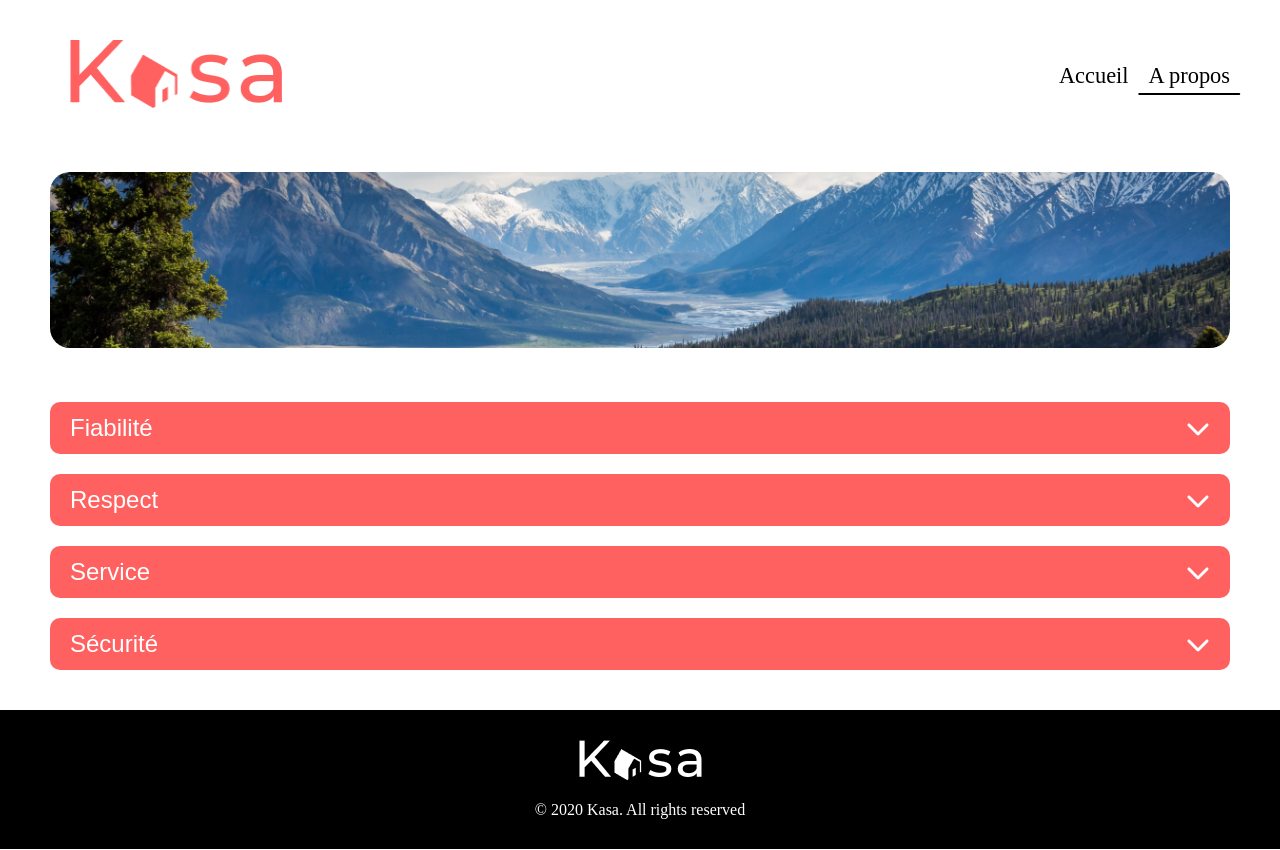
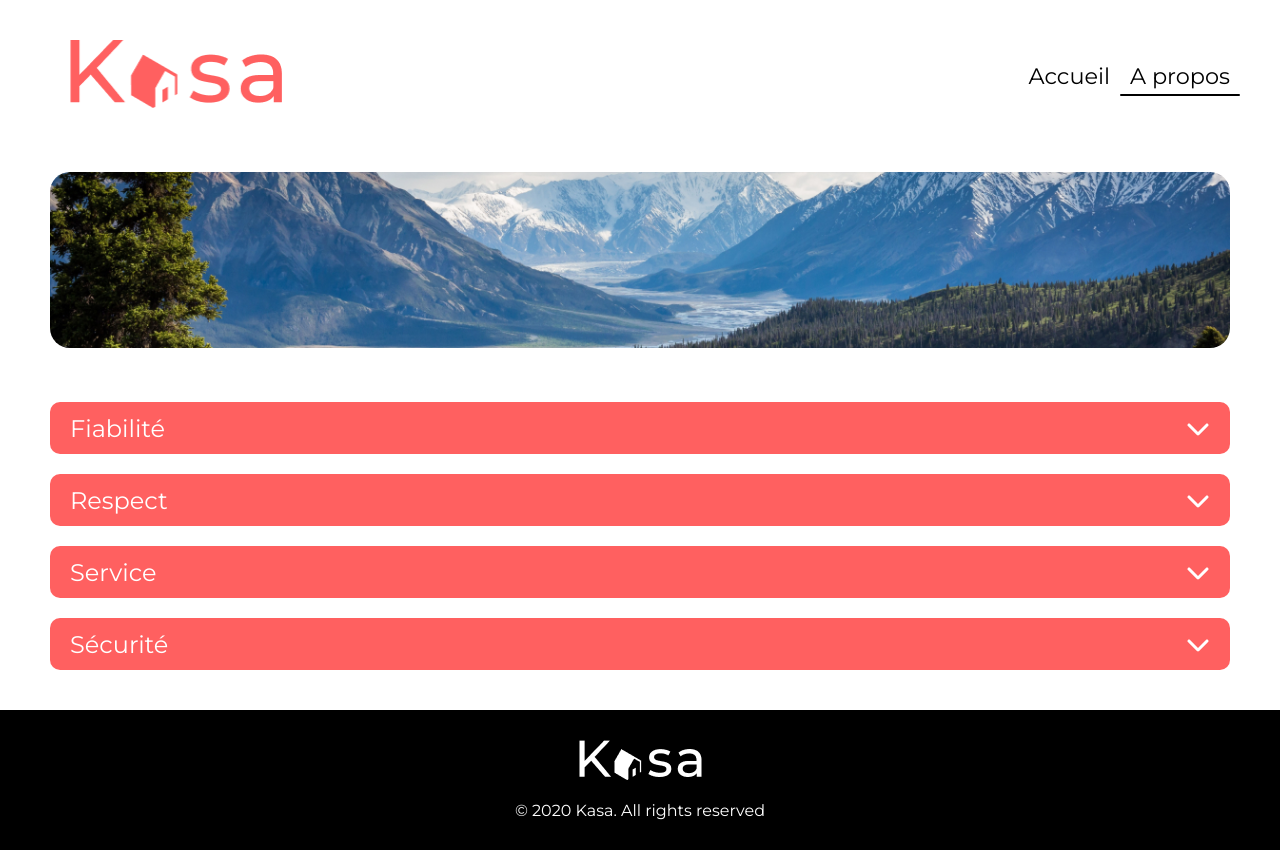
Before and after one commit to flowxt/Kasa, a React (Create React App) app: page /about in a window 1280 px wide. Built offline with nearby package versions, Linux system fonts and the light colour scheme.

Commit message:
Branch toggleButton

```diff
--- a/public/index.html
+++ b/public/index.html
@@ -9,6 +9,12 @@
       name="description"
       content="Web site created using create-react-app"
     />
+    <link rel="preconnect" href="https://fonts.googleapis.com" />
+    <link rel="preconnect" href="https://fonts.gstatic.com" crossorigin />
+    <link
+      href="https://fonts.googleapis.com/css2?family=Montserrat:ital,wght@0,100..900;1,100..900&display=swap"
+      rel="stylesheet"
+    />
 
     <title>Kasa</title>
   </head>
--- a/src/styles/_settings.scss
+++ b/src/styles/_settings.scss
@@ -23,6 +23,7 @@
     padding: 0;
     margin: 0;
     box-sizing: border-box;
+    font-family: 'montserrat', sans-serif;
 
 }
 
--- a/src/styles/components/_homeContent.scss
+++ b/src/styles/components/_homeContent.scss
@@ -9,13 +9,14 @@
   h2{
     color: $color-1;
     font-size: 1.8rem;
-  margin-bottom: 10px;
+  margin-bottom: 20px;
   font-weight: 200;
 
   }
 
   p{
-    font-weight: 700;
+    font-weight: 400;
+    margin-bottom: 20px;
   }
   .tags {
     margin-top: 10px;
@@ -59,6 +60,7 @@
     align-items: center;
     justify-content: center;
 
+
   }
 
   .host-picture {
@@ -77,6 +79,7 @@
     margin-bottom: 10px;
     font-size: 1.4rem;
     font-weight: 200;
+
     p{
         font-weight: 100;
     }
--- a/src/styles/index.css
+++ b/src/styles/index.css
@@ -3,6 +3,7 @@
   padding: 0;
   margin: 0;
   box-sizing: border-box;
+  font-family: "montserrat", sans-serif;
 }
 
 body {
@@ -328,6 +329,7 @@
   padding: 0;
   margin: 0;
   box-sizing: border-box;
+  font-family: "montserrat", sans-serif;
 }
 
 body {
@@ -353,11 +355,12 @@
 .home-content h2 {
   color: #FF6060;
   font-size: 1.8rem;
-  margin-bottom: 10px;
+  margin-bottom: 20px;
   font-weight: 200;
 }
 .home-content p {
-  font-weight: 700;
+  font-weight: 400;
+  margin-bottom: 20px;
 }
 .home-content .tags {
   margin-top: 10px;
@@ -467,6 +470,7 @@
   padding: 0;
   margin: 0;
   box-sizing: border-box;
+  font-family: "montserrat", sans-serif;
 }
 
 body {
@@ -528,6 +532,7 @@
   padding: 0;
   margin: 0;
   box-sizing: border-box;
+  font-family: "montserrat", sans-serif;
 }
 
 body {
```
Also changed, not shown: 1 other file (tests, documents, lock files or other folders).
